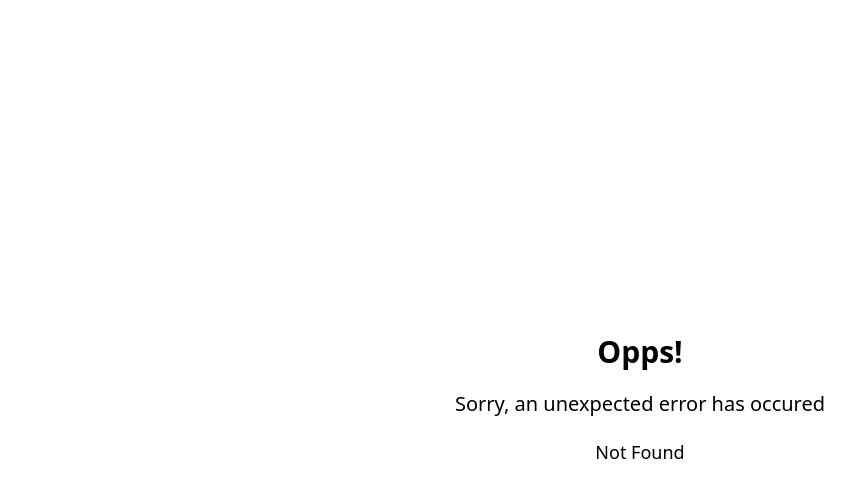
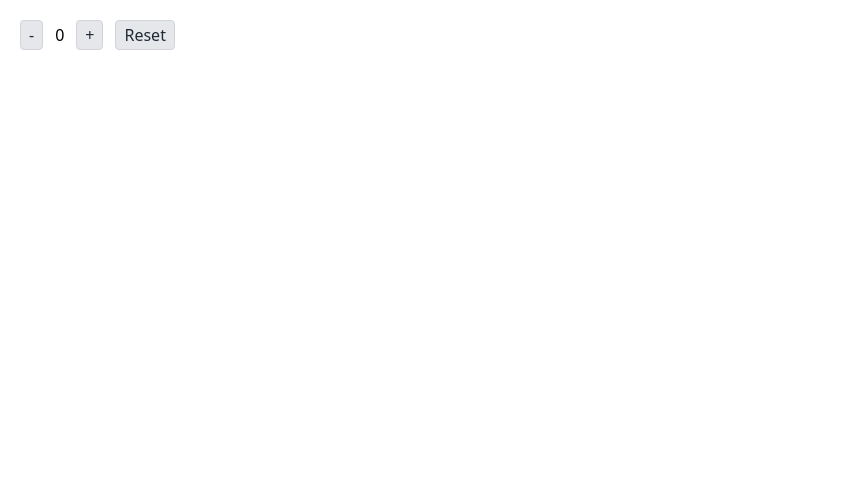
Before and after one commit to alfytka/fe, a React (Vite) app in the folder my-react-app/: page /test in a window 1280 px wide. Before the commit this address had no page. Shown: the top 498 px of the page, without its empty margins (0-867 px from the left). Built offline with nearby package versions, Linux system fonts and the light colour scheme.

Commit message:
well done

```diff
--- a/my-react-app/src/main.jsx
+++ b/my-react-app/src/main.jsx
@@ -12,6 +12,7 @@ import { Provider } from 'react-redux'
 import store from './redux/store'
 import DarkModeContextProvider from './context/DarkMode'
 import { TotalPriceProvider } from './context/TotalPriceContext'
+import TestPage from './pages/test.jsx'
 
 const router = createBrowserRouter([
   {
@@ -39,6 +40,10 @@ const router = createBrowserRouter([
     path: "/product/:id",
     element: <DetailProductPage />,
   },
+  {
+    path: "/test",
+    element: <TestPage />,
+  },
 ])
 
 ReactDOM.createRoot(document.getElementById('root')).render(
--- /dev/null
+++ b/my-react-app/src/pages/test.jsx
@@ -0,0 +1,48 @@
+import { useState } from "react"
+
+const Label = ({ value }) => {
+  return <span>{value}</span>
+}
+
+const Button = ({ children, onClick, value }) => {
+  return (
+    <button
+      className="inline-flex px-2 py-0.5 text-base font-medium text-gray-800 bg-gray-200 border border-gray-300 rounded"
+      onClick={onClick}
+      disabled={value === "done!"}
+    >
+      {children}
+    </button>
+  )
+}
+
+const TestPage = () => {
+  const [count, setCount] = useState(0)
+
+  return (
+    <div className="flex items-center gap-3 m-5">
+      <Button
+        value={count}
+        onClick={() => {
+        if (count === 0) {
+          setCount("done!")
+        } else {
+          setCount(count - 1)
+        }
+      }}>-</Button>
+      <Label value={count} />
+      <Button
+        value={count}
+        onClick={() => {
+        if (count >= 10) {
+          setCount("done!")
+        } else {
+          setCount(count + 1)
+        }
+      }}>+</Button>
+      <Button onClick={() => setCount(0)}>Reset</Button>
+    </div>
+  )
+}
+
+export default TestPage
```
